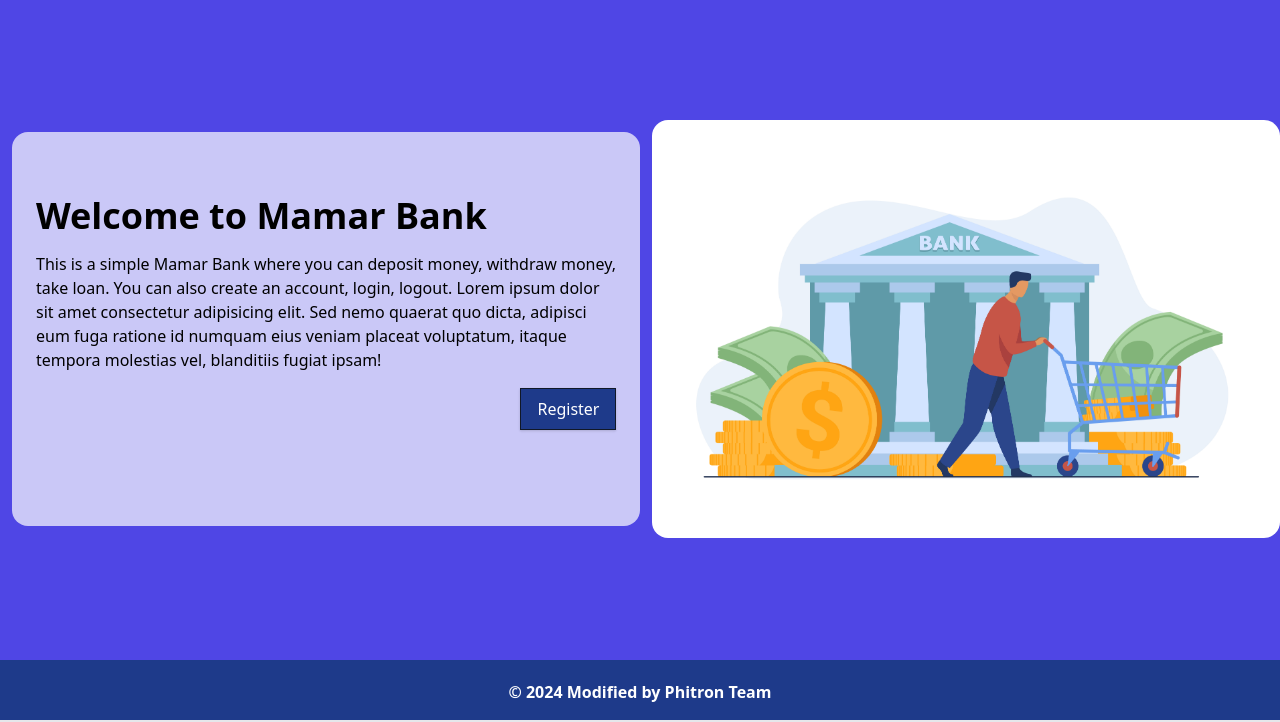
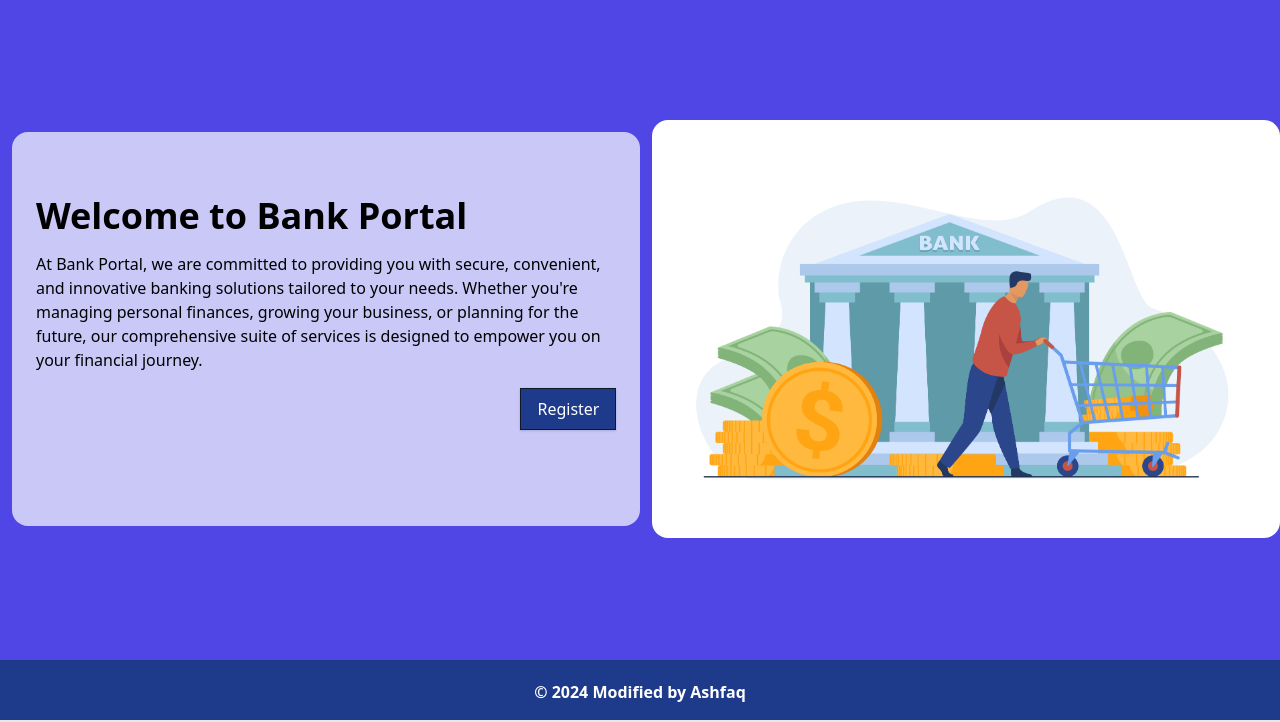
Before and after one commit to Ashfaq684/bank_portal, a Django app: page / in a window 1280 px wide. Shown: the part 78-800 px from the top of the page. Run offline with Django 4.2, Linux system fonts and the light colour scheme; some libraries are stand-ins or nearby versions.

Commit message:
bank management system

```diff
--- a/BankPortal/settings.py
+++ b/BankPortal/settings.py
@@ -37,6 +37,7 @@ INSTALLED_APPS = [
     'django.contrib.sessions',
     'django.contrib.messages',
     'django.contrib.staticfiles',
+    'django.contrib.humanize',
     'accounts',
     'core',
     'transactions',
--- a/core/templates/base.html
+++ b/core/templates/base.html
@@ -8,7 +8,7 @@
         <title>
             {% block head_title %}Banking System{% endblock %}
         </title>
-        <link href="https://unpkg.com/tailwindcss@2.0.1/dist/tailwind.min.css" rel="stylesheet">
+        <link href="https://unpkg.com/tailwindcss@^1.0/dist/tailwind.min.css" rel="stylesheet">
 
         {% block head_extra %}{% endblock %}
         <style>
--- a/core/templates/footer.html
+++ b/core/templates/footer.html
@@ -3,7 +3,7 @@
         <div class="mt-5 flex flex-col items-center">
             <div class="sm:w-2/3 text-center py-0 pb-2">
                 <p class="text-md text-white font-bold mb-2">
-                    © {% now "Y" %} Modified by Phitron Team
+                    © {% now "Y" %} Modified by Ashfaq
                 </p>
             </div>
         </div>
--- a/core/templates/index.html
+++ b/core/templates/index.html
@@ -6,10 +6,9 @@
 
 
     <div class="flex flex-col w-full lg:w-1/2 justify-center items-start pt-12 pb-24 px-6 bg-white rounded-2xl bg-opacity-70 mx-3">
-        <h1 class="font-bold text-4xl my-4">Welcome to Mamar Bank</h1>
+        <h1 class="font-bold text-4xl my-4">Welcome to Bank Portal</h1>
         <p class="leading-normal mb-4">
-            This is a simple Mamar Bank where you can deposit money, withdraw money, take loan. You can also create an account, login, logout. Lorem ipsum dolor sit amet consectetur adipisicing elit. Sed nemo quaerat quo dicta, adipisci eum fuga ratione id numquam eius veniam placeat voluptatum, itaque tempora molestias vel, blanditiis fugiat ipsam!
-
+            At Bank Portal, we are committed to providing you with secure, convenient, and innovative banking solutions tailored to your needs. Whether you're managing personal finances, growing your business, or planning for the future, our comprehensive suite of services is designed to empower you on your financial journey.
         </p>
         <div class="flex justify-end w-full">
             <a href="{% url 'register' %}" class="bg-blue-900 text-white rounded-none hover:bg-white hover:text-blue-900 hover:border-blue-900 shadow hover:shadow-lg py-2 px-4 border border-gray-900 hover:border-transparent">Register</a>
--- a/core/templates/navbar.html
+++ b/core/templates/navbar.html
@@ -11,16 +11,16 @@
     <div class="w-full block flex-grow lg:flex lg:items-center lg:w-auto px-10">
         {% if request.user.is_authenticated %}
             <div class="text-md lg:flex-grow">
-                <a href="" class="block mt-4 lg:inline-block lg:mt-0 text-blue-900 hover:text-red-900 hover:font-black mr-4">
+                <a href="{% url "transaction_report" %}" class="block mt-4 lg:inline-block lg:mt-0 text-blue-900 hover:text-red-900 hover:font-black mr-4">
                     Report
                 </a>
-                <a href="" class="block mt-4 lg:inline-block lg:mt-0 text-blue-900 hover:text-red-900 hover:font-black mr-4">
+                <a href="{% url "deposit_money" %}" class="block mt-4 lg:inline-block lg:mt-0 text-blue-900 hover:text-red-900 hover:font-black mr-4">
                     Deposit
                 </a>
-                <a href="" class="block mt-4 lg:inline-block lg:mt-0 text-blue-900 hover:text-red-900 hover:font-black mr-4">
+                <a href="{% url "withdraw_money" %}" class="block mt-4 lg:inline-block lg:mt-0 text-blue-900 hover:text-red-900 hover:font-black mr-4">
                     Withdraw
                 </a>
-                <a href="" class="block mt-4 lg:inline-block lg:mt-0 text-blue-900 hover:text-red-900 hover:font-black mr-4">
+                <a href="{% url "loan_request" %}" class="block mt-4 lg:inline-block lg:mt-0 text-blue-900 hover:text-red-900 hover:font-black mr-4">
                     Loan Request
                 </a>
             </div>
--- a/transactions/templates/transactions/transaction_report.html
+++ b/transactions/templates/transactions/transaction_report.html
@@ -1,9 +1,9 @@
 {% extends 'base.html' %}
 {% load static %}
 {% load humanize %}
-{% block head_title %} Transaction Report{% endblock %} {% block content %}
+{% block head_title %} Transaction Report{% endblock %}
 
-
+{% block content %}
 <div class="my-10 py-3 px-4 bg-white rounded-xl shadow-md">
   <h1 class="font-bold text-3xl text-center pb-5 pt-2">Transaction Report</h1>
   <hr />
--- a/transactions/urls.py
+++ b/transactions/urls.py
@@ -1,8 +1,6 @@
 from django.urls import path
 from .views import DepositMoneyView, WithdrawMoneyView, TransactionReportView,LoanRequestView,LoanListView,PayLoanView
 
-
-# app_name = 'transactions'
 urlpatterns = [
     path("deposit/", DepositMoneyView.as_view(), name="deposit_money"),
     path("report/", TransactionReportView.as_view(), name="transaction_report"),
--- a/transactions/views.py
+++ b/transactions/views.py
@@ -153,7 +153,7 @@ class PayLoanView(LoginRequiredMixin, View):
                 loan.loan_approved = True
                 loan.transaction_type = LOAN_PAID
                 loan.save()
-                return redirect('transactions:loan_list')
+                return redirect('loan_list')
             else:
                 messages.error(
             self.request,
```
Also changed, not shown: accounts/templates/accounts/profile.html (+14 -12 lines), transactions/admin.py (+9 -1 lines), transactions/templates/transactions/transaction_form.html (+10 -4 lines), db.sqlite3.
